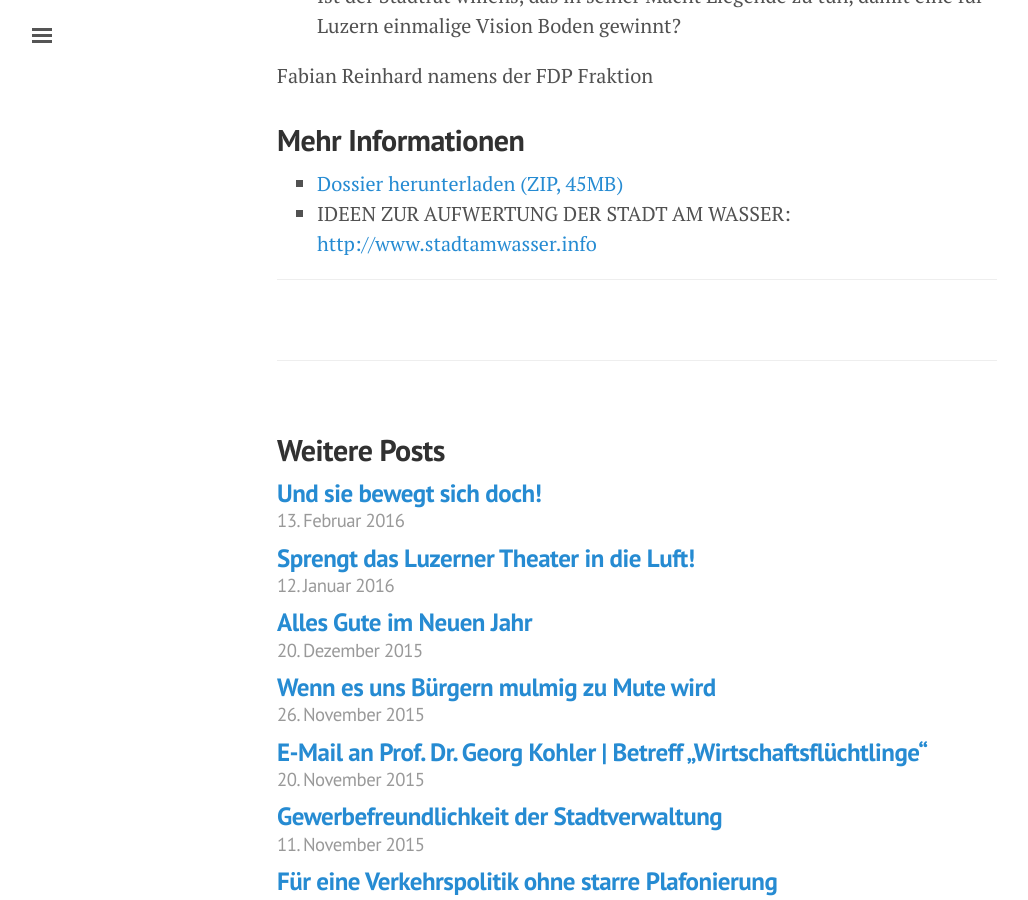
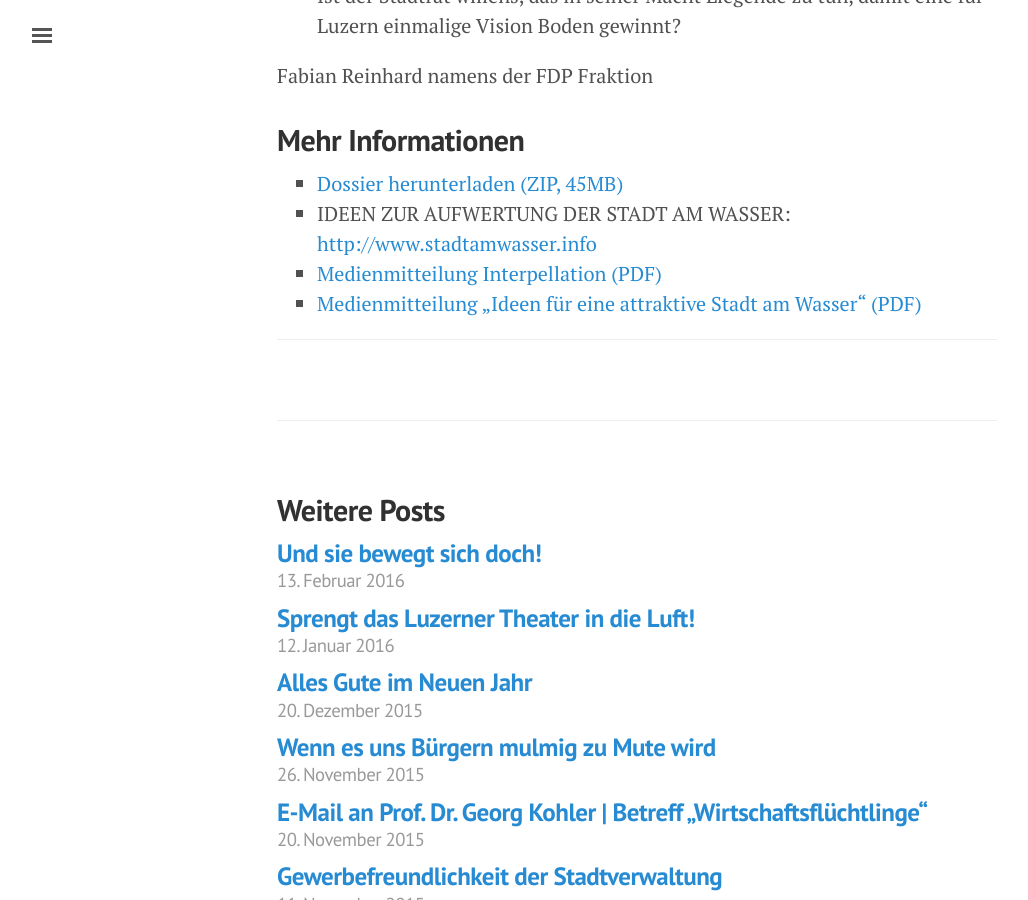
Before and after one commit to freinhard/freinhard.github.io, a Jekyll site: the page built from _posts/2016-02-17-theater-am-see.md, in a window 1280 px wide and 900 px high, scrolled down 3596 px. Shown: the whole window, without its empty margins (3-1031 px from the left). Built offline with Jekyll 4.4.1, drawn with Linux system fonts in a browser that asks for light colours; comment, search, counter and statistics services are not loaded.

Commit message:
Medienmittielungen

```diff
--- a/_posts/2016-02-17-theater-am-see.md
+++ b/_posts/2016-02-17-theater-am-see.md
@@ -50,6 +50,7 @@ Fabian Reinhard
 namens der FDP Fraktion
 
 ## Mehr Informationen
-
 - [Dossier herunterladen (ZIP, 45MB)]({{ site.url }}/public/assets/Theater-am-See.zip)
 - IDEEN ZUR AUFWERTUNG DER STADT AM WASSER: [http://www.stadtamwasser.info](http://www.stadtamwasser.info)
+- [Medienmitteilung Interpellation (PDF)]({{ site.url }}/public/assets/Medienmitteilung-Interpellation.pdf)
+- [Medienmitteilung „Ideen für eine attraktive Stadt am Wasser“ (PDF)]({{ site.url }}/public/assets/Medienmitteilung-Stadt-am-Wassser.pdf)
```
Also changed, not shown: 2 other files.
